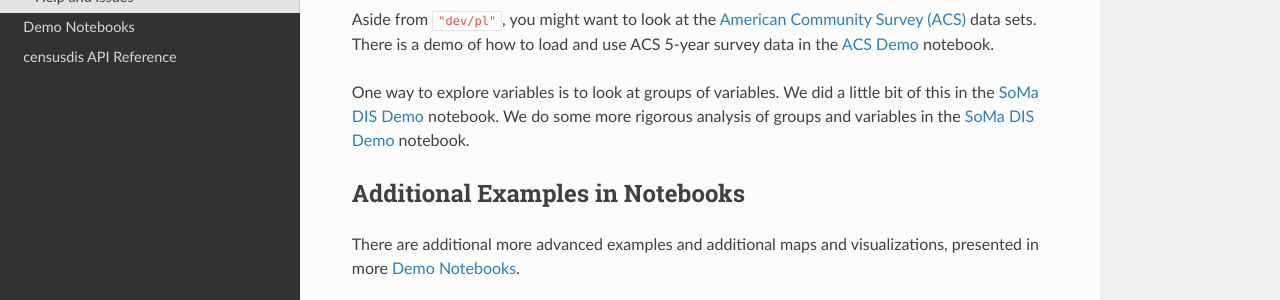
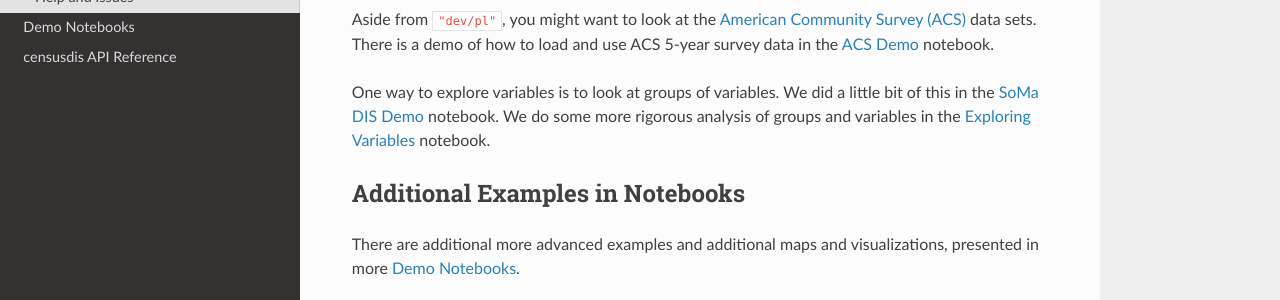
Before and after one commit to censusdis/censusdis, a Sphinx documentation site: the page built from docs/intro.rst, in a window 1280 px wide and 900 px high, scrolled down 7087 px. Shown: the part 302-602 px from the top of the window. Built offline with Sphinx 7.4.7 and the Read the Docs theme 2.0.0, drawn with Linux system fonts in a browser that asks for light colours; pages that are not in the unit, such as notebooks, are missing from menus.

Commit message:
More doc.

```diff
--- a/docs/intro.rst
+++ b/docs/intro.rst
@@ -425,7 +425,7 @@ of variables. We did a little bit of this in the
 `SoMa DIS Demo <./nb/SoMa%20DIS%20Demo.html>`_
 notebook. We do some more rigorous analysis of
 groups and variables in the
-`SoMa DIS Demo <./nb/Exploring%20Variables.html>`_
+`Exploring Variables <./nb/Exploring%20Variables.html>`_
 notebook.
 
 Additional Examples in Notebooks
--- a/docs/notebooks.rst
+++ b/docs/notebooks.rst
@@ -10,6 +10,7 @@ Demo Notebooks
 
    nb/SoMa DIS Demo.ipynb
    nb/ACS Demo.ipynb
+   nb/Data With Geometry.ipynb
    nb/Exploring Variables.ipynb
    nb/Seeing White.ipynb
    nb/Map Demo.ipynb
```
Also changed, not shown: 1 other file.
